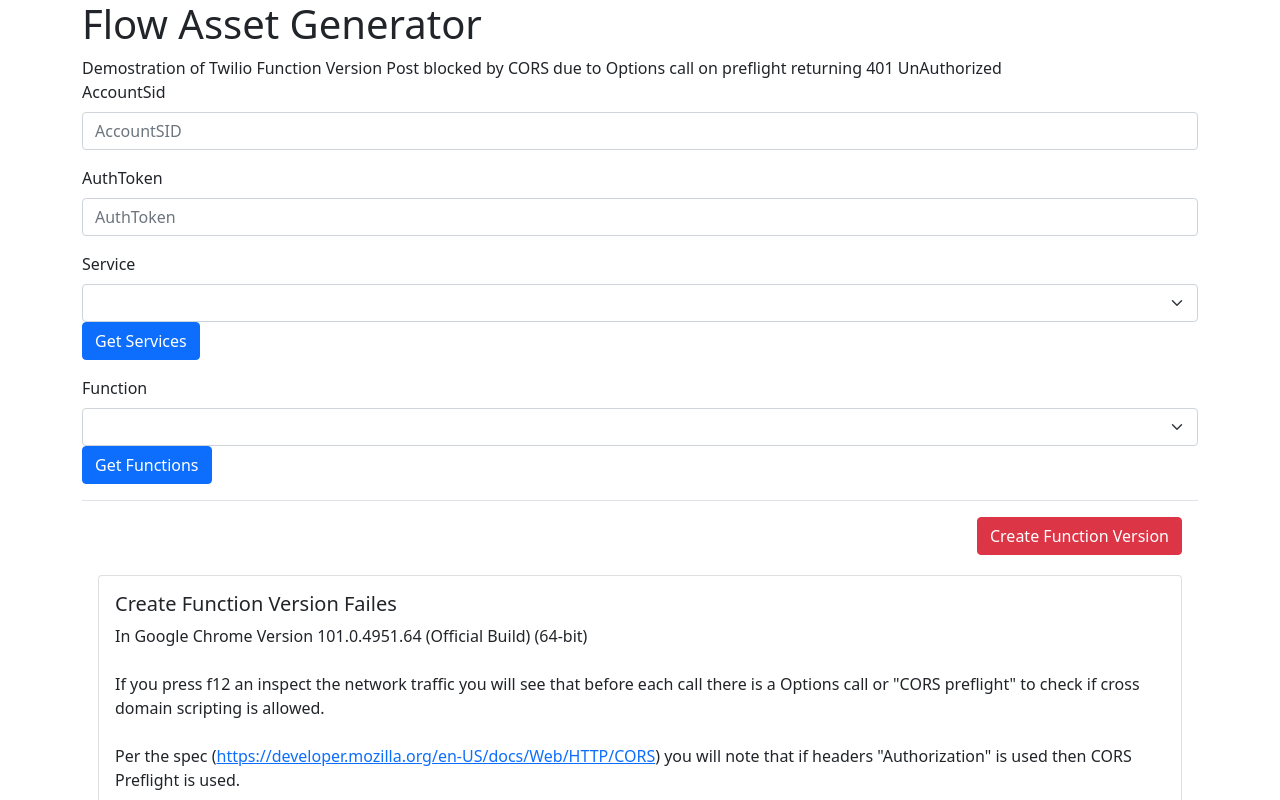
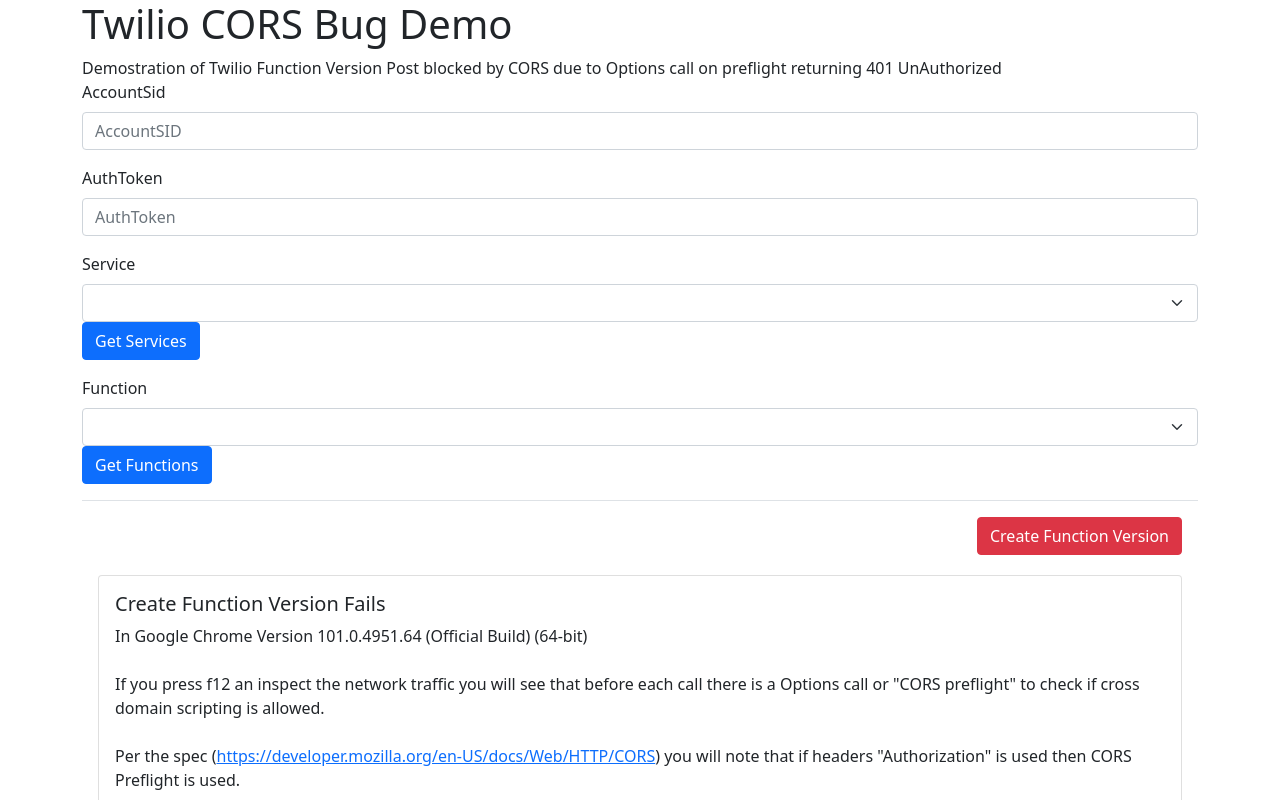
Before and after one commit to Andrewiski/TwilioCallFlowGenerator, a website: page assets/brokenCorsExample.html in a window 1280 px wide. Shown: the top 800 px of the page. Drawn offline with nearby package versions, Linux system fonts and the light colour scheme.

Commit message:
Typo fixes

```diff
--- a/assets/brokenCorsExample.html
+++ b/assets/brokenCorsExample.html
@@ -138,17 +138,12 @@
       );
 
     });
-
-
-
-
-
     </script>
   </head>
   <body>
       <div class="container">
         <div>
-          <h1>Flow Asset Generator</h1>
+          <h1>Twilio CORS Bug Demo</h1>
           <span>Demostration of Twilio Function Version Post blocked by CORS due to Options call on preflight returning 401 UnAuthorized</span>
         </div>
         <div class="mb-3">
@@ -180,7 +175,7 @@
          <div class="mb-3">
           <div class="card" >
             <div class="card-body">
-              <h5 class="card-title">Create Function Version Failes</h5>
+              <h5 class="card-title">Create Function Version Fails</h5>
               <p class="card-text">In Google Chrome Version 101.0.4951.64 (Official Build) (64-bit)
                 <br/>
                 <br/>
```
Also changed, not shown: docs/index.html (+2 -7 lines).
